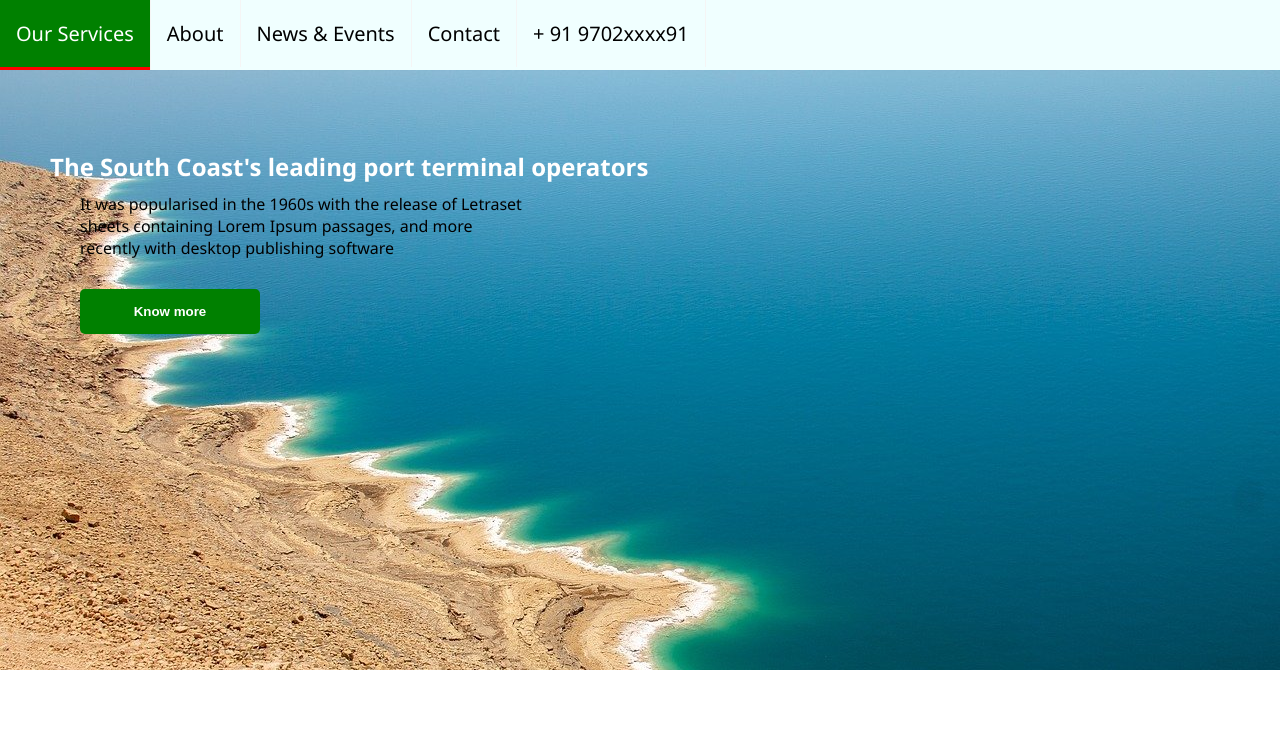
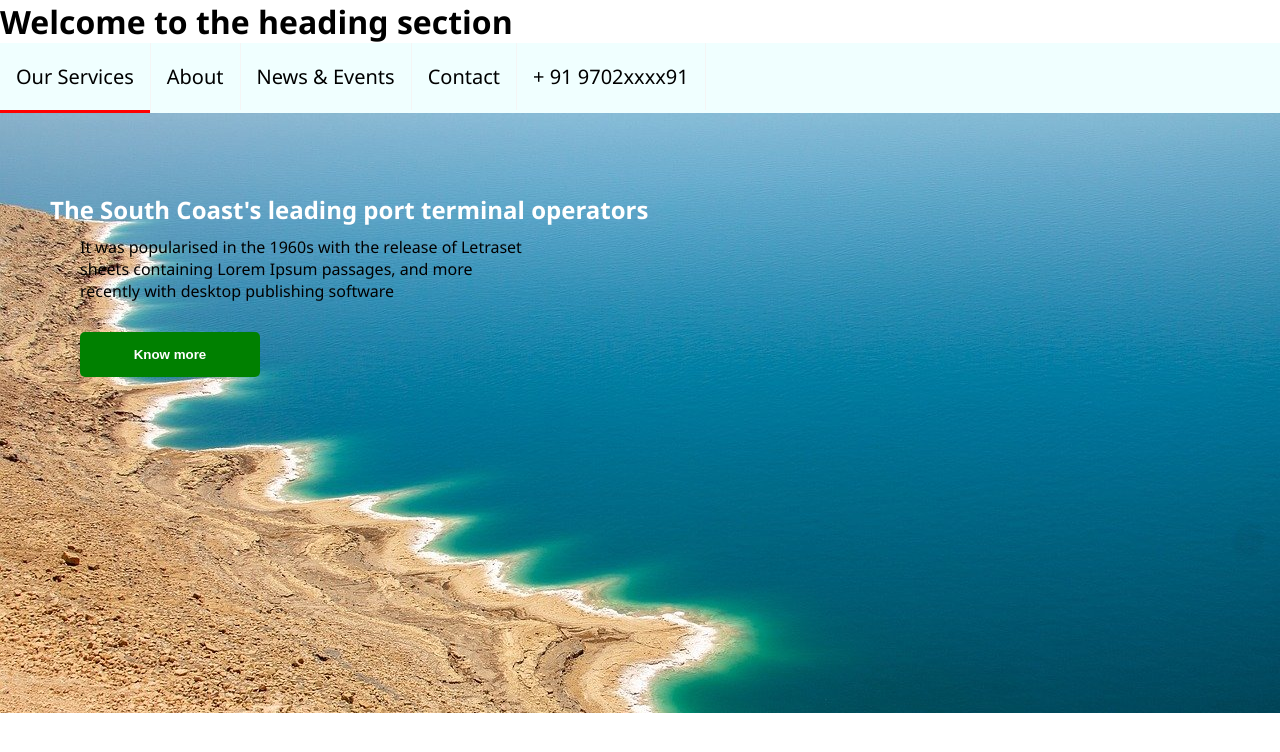
Before and after one commit to fame372/Web_Design_Project, a plain HTML site: page index.html in a window 1280 px wide. Drawn offline with Linux system fonts and the light colour scheme.

Commit message:
Update index.html
Updated heading H1 in index file.

```diff
--- a/index.html
+++ b/index.html
@@ -10,6 +10,7 @@
 
 </head>
 <body>
+    <h1>Welcome to the heading section</h1>
     <!-- Nav bar section -->
     <section>
         <ul>
```
